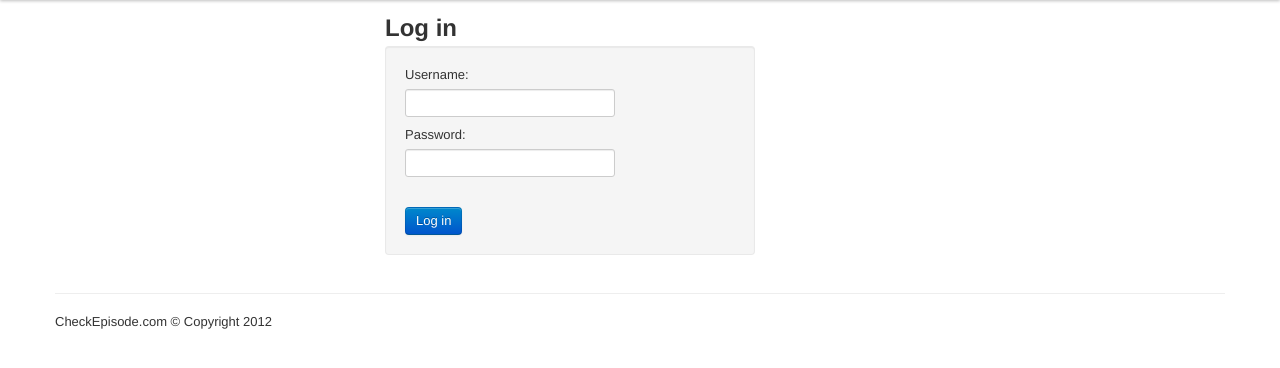
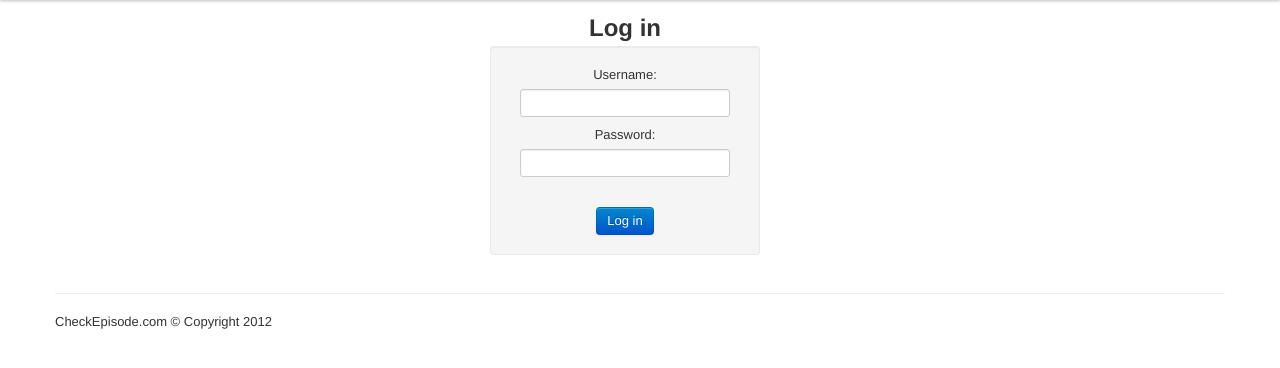
Before and after one commit to ondrajz/flask-checkepisode, a Python web app: template checkepisode/templates/login.html in a window 1280 px wide. Shown: the part 40-408 px from the top of the page. Run offline with Jinja, Linux system fonts and the light colour scheme; the template is opened without the code that fills it, so the values that code supplies are empty; some libraries are stand-ins or nearby versions.

Commit message:
login form centered instead of offseted

```diff
--- a/checkepisode/templates/login.html
+++ b/checkepisode/templates/login.html
@@ -5,9 +5,9 @@
 {% endblock %}
 
 {% block content %}
-<div class="span11">
+<center>
     <div class="row">
-        <div class="span4 offset3">
+        <div style="text-align: center; width: 270px;">
             <h2>Log in</h2>
             <form method="POST" action="" class="well">
                     <label class="control-label" for="username">Username:</label>
@@ -25,6 +25,5 @@
             </form>
         </div>
     </div>
-</div>
-<br>
+</center>
 {% endblock %}
```
